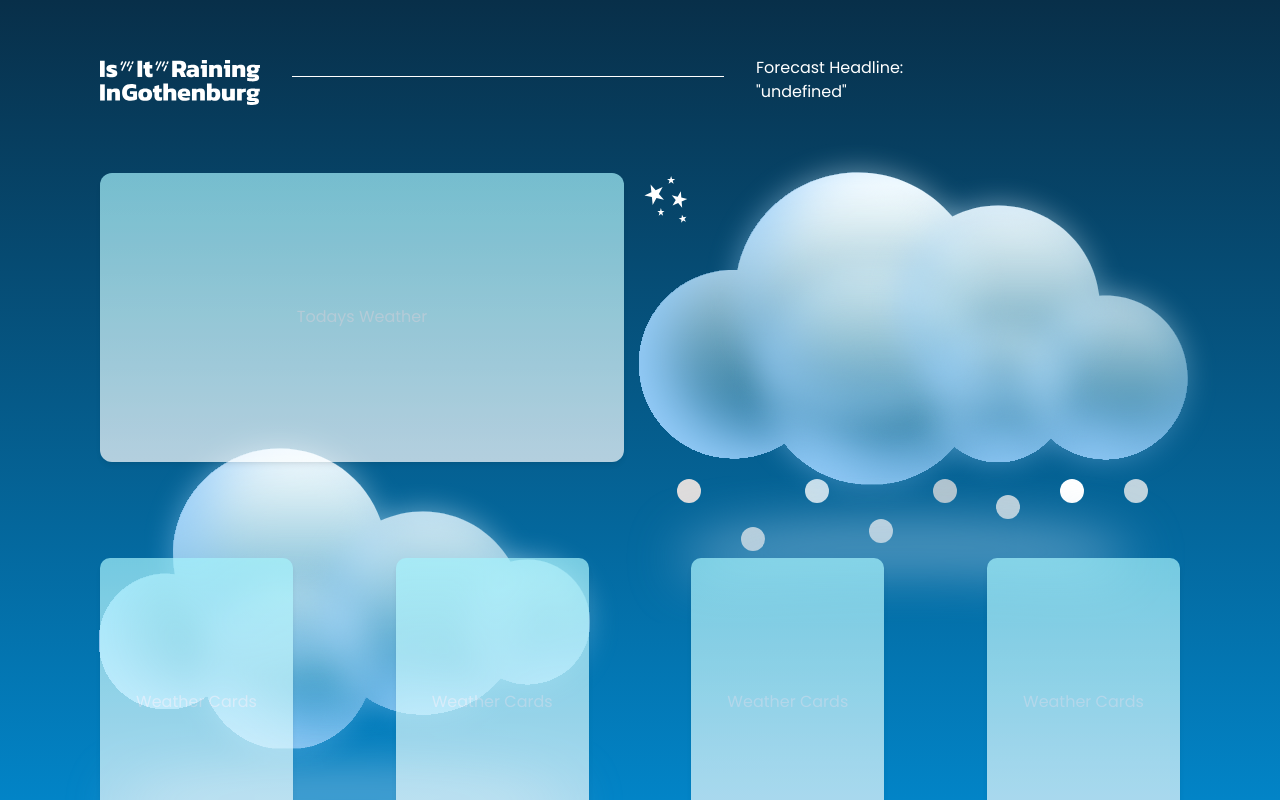
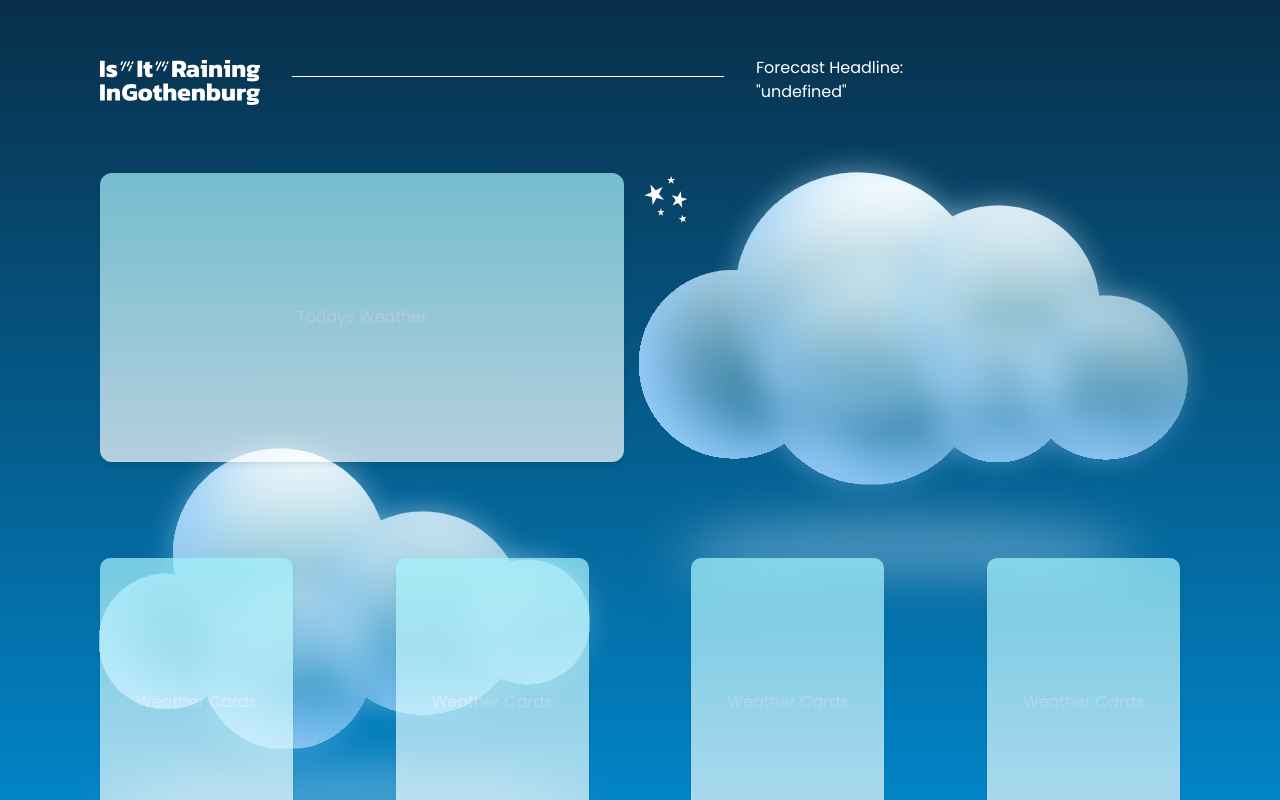
Before and after one commit to KareemZuwa/Is-It-Raining-In-Gothenburg, a React (Vite) app: page / in a window 1280 px wide. Built offline with nearby package versions, Linux system fonts and the light colour scheme; no server answers; what tailwindcss-animated would draw is missing.

Commit message:
only if it snows

```diff
--- a/src/components/CloudsBackground.tsx
+++ b/src/components/CloudsBackground.tsx
@@ -7,6 +7,7 @@ interface CloudsBackgroundProps {
 
 export const CloudsBackground = ({ isDay }: CloudsBackgroundProps) => {
   const isRain = false;
+  const isSnow = false;
   return (
     <div className="absolute inset-0 m-auto max-w-screen-2xl">
       <div className="mx-16 flex justify-between overflow-hidden">
@@ -29,7 +30,7 @@ export const CloudsBackground = ({ isDay }: CloudsBackgroundProps) => {
             alt="cloud-two"
           />
           {isRain && <Raindrops />}
-          <SnowFall />
+          {isSnow && <SnowFall />}
         </div>
       </div>
     </div>
```
